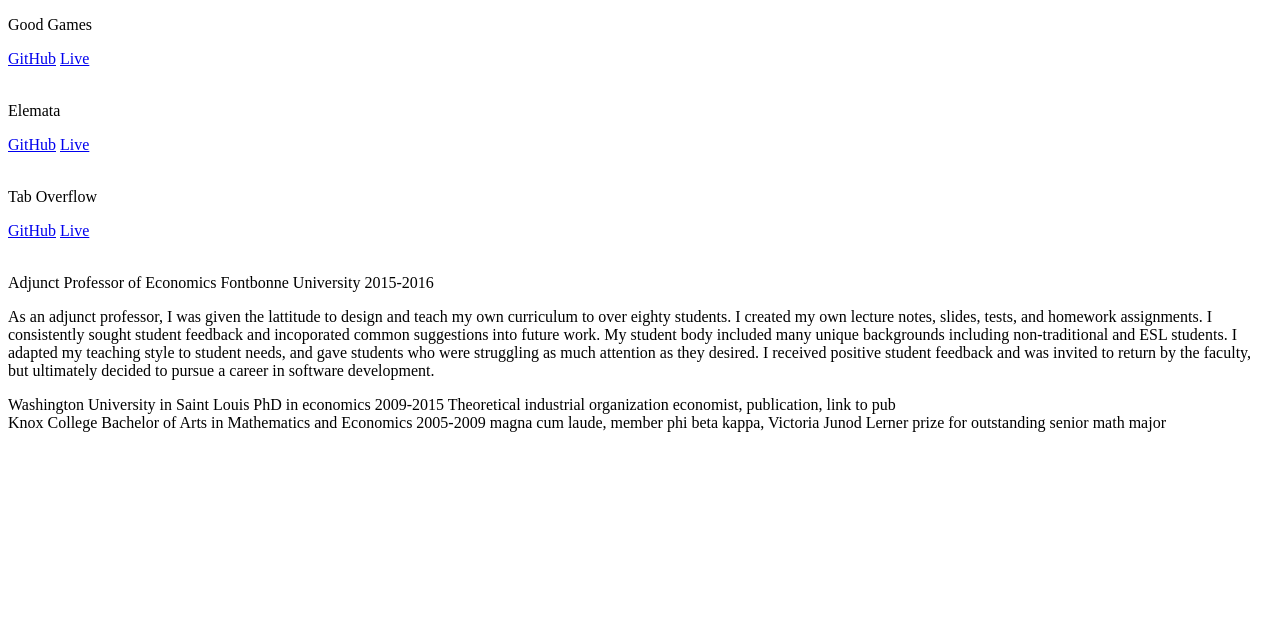
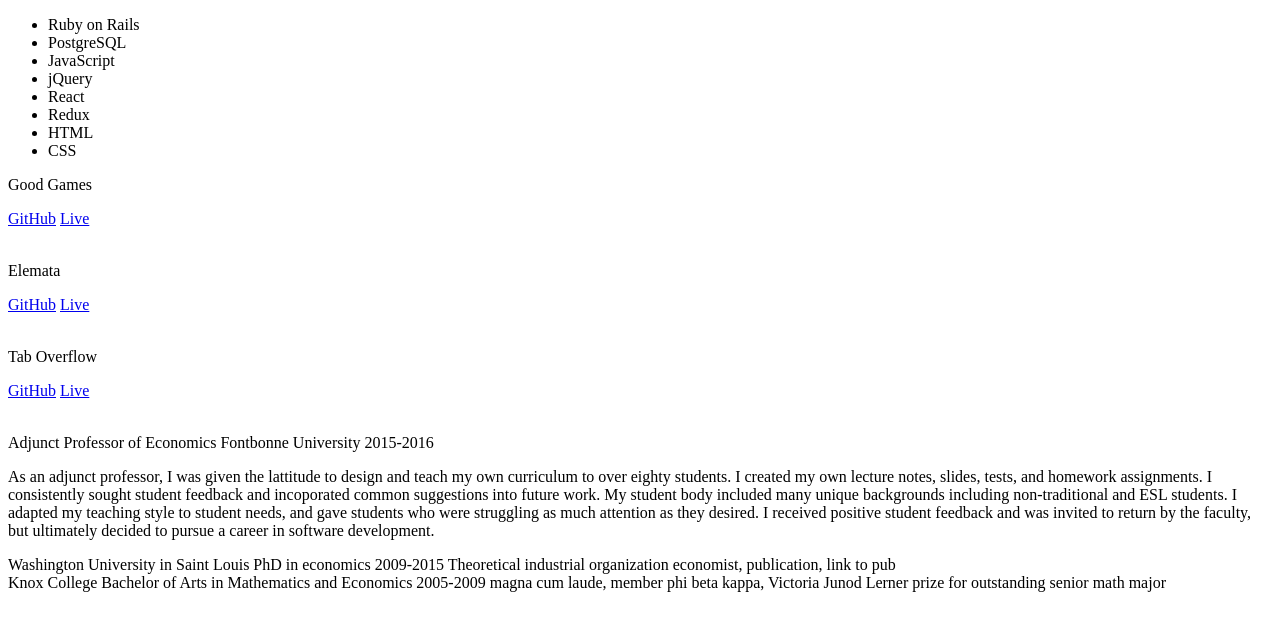
Before and after one commit to Bradyvaughan/portfolio, a plain HTML site: page index.html in a window 1280 px wide. Drawn offline with Linux system fonts and the light colour scheme.

Commit message:
began work on skills section

```diff
--- a/index.html
+++ b/index.html
@@ -8,7 +8,18 @@
 
     <!-- Picture -->
     <!-- Personal Summary -->
-    <!-- Skills -->
+    <section class="skills">
+      <ul>
+        <li>Ruby on Rails</li>
+        <li>PostgreSQL</li>
+        <li>JavaScript</li>
+        <li>jQuery</li>
+        <li>React</li>
+        <li>Redux</li>
+        <li>HTML</li>
+        <li>CSS</li>
+      </ul>
+    </section>
 
     <section class="projects">
       <div class="proj">
```
